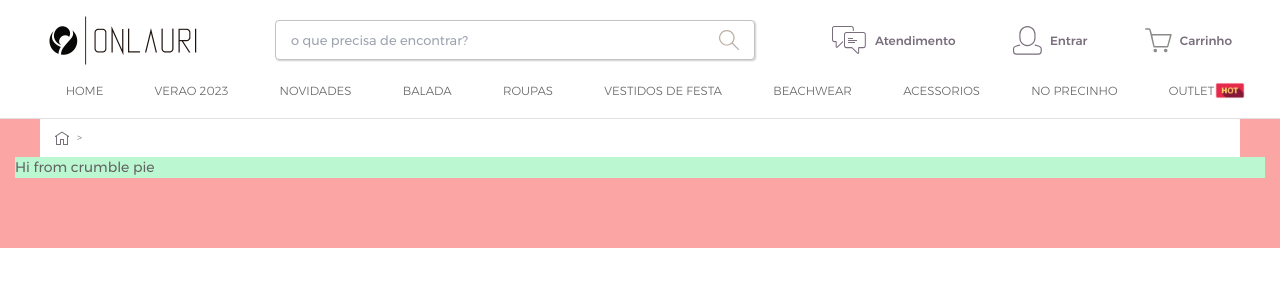
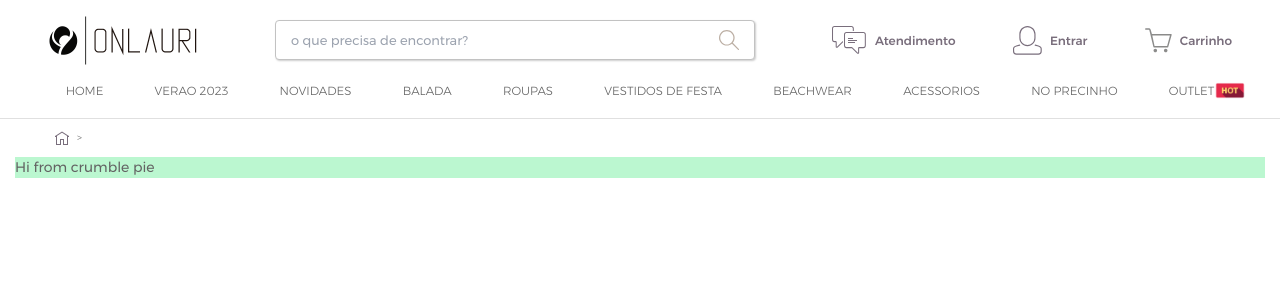
Before and after one commit to vontagebr/onlauri-clone, a Vue app: page /prod/1 in a window 1280 px wide. Shown: the top 298 px of the page. Built offline with nearby package versions, Linux system fonts and the light colour scheme.

Commit message:
current state

```diff
--- a/src/views/ProductView.vue
+++ b/src/views/ProductView.vue
@@ -1,5 +1,5 @@
 <template>
-  <div class="px-[15px] flex-1 relative bg-red-300">
+  <div class="px-[15px] flex-1 relative">
     <section class="default-section-container py-[10px] px-[15px] bg-white">
       <div class="flex space-x-2">
         <vue-breadcrumbs />
@@ -12,8 +12,5 @@
 </template>
 
 <script lang="ts" setup>
-import { useRoute } from 'vue-router'
 import VueBreadcrumbs from '@/components/VueBreadcrumbs.vue'
-const route = useRoute()
-console.log(route.matched)
 </script>
```
